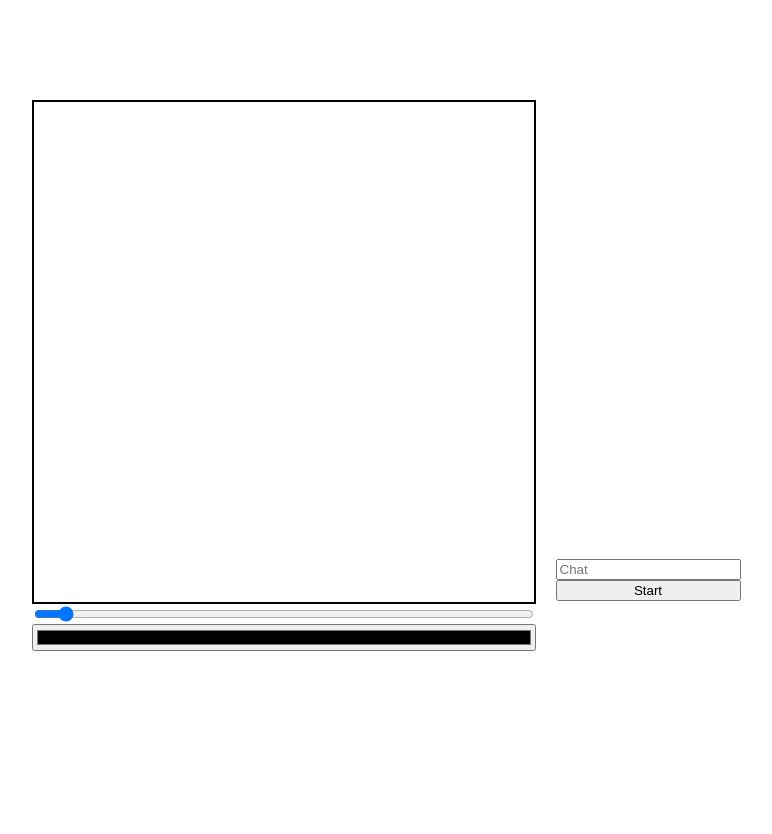
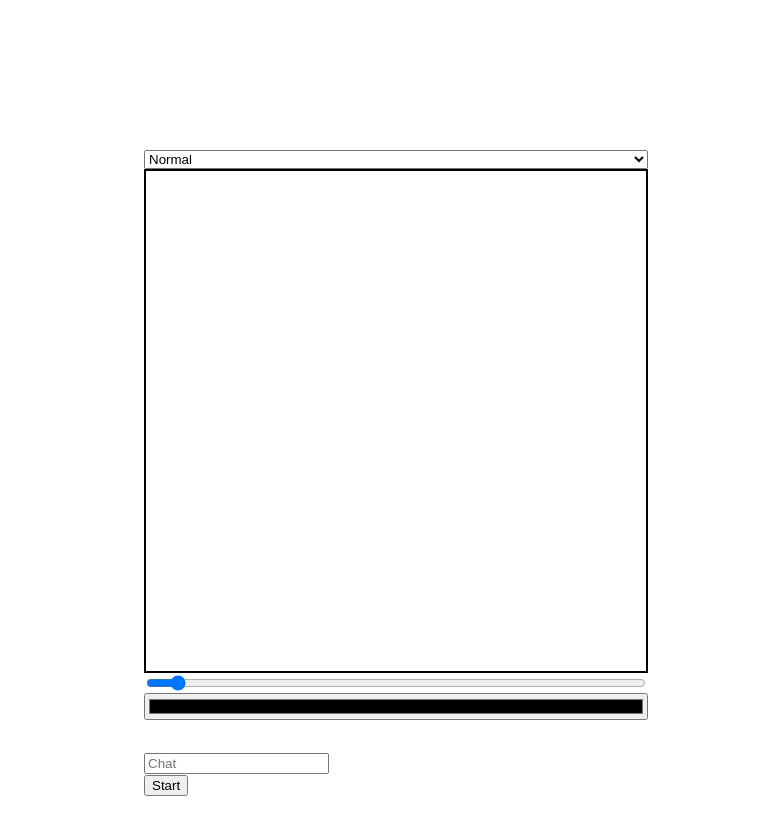
Before and after one commit to GriselSanchez/pixionary, a React (Create React App) app in the folder app/: page /game in a window 1280 px wide. Shown: the top 834 px of the page, without its empty margins (244-1016 px from the left). Before the commit the page ends 800 px from the top, so only its background shows below. Built offline with nearby package versions, Linux system fonts and the light colour scheme.

Commit message:
add canvas type select

```diff
--- a/app/src/App.tsx
+++ b/app/src/App.tsx
@@ -1,7 +1,7 @@
 import React, { useEffect, useState } from "react";
 import { BrowserRouter as Router, Switch, Route } from "react-router-dom";
 
-import { Canvas, Panel, PixelArtCanvas } from "./components";
+import { Panel, PixelArtCanvas } from "./components";
 import { socket, SocketContext, UserContext } from "./contexts";
 
 function App() {
@@ -48,11 +48,9 @@ function App() {
                   marginTop: "100px",
                 }}
               >
-                <Canvas />
                 <Panel />
               </div>
             </Route>
-            <Route path="/pixel" component={PixelArtCanvas} />
           </Switch>
         </Router>
       </SocketContext.Provider>
--- a/app/src/components/Panel/index.tsx
+++ b/app/src/components/Panel/index.tsx
@@ -1,8 +1,20 @@
-import { useEffect, useState, useContext } from "react";
+import { useEffect, useState, useContext, ReactElement } from "react";
 import { SocketContext, UserContext } from "../../contexts";
 
 import { NextTurnResponse } from "../../types";
+import { Canvas } from "../Canvas";
 import { Chat } from "../Chat";
+import { PixelArtCanvas } from "../PixelArtCanvas";
+
+enum CanvasTypeEnum {
+  Normal = "normal",
+  PixelArt = "pixel-art",
+}
+
+const canvasMap: Record<CanvasTypeEnum, ReactElement> = {
+  [CanvasTypeEnum.Normal]: <Canvas />,
+  [CanvasTypeEnum.PixelArt]: <PixelArtCanvas />,
+};
 
 const Panel = () => {
   const socket = useContext(SocketContext);
@@ -11,6 +23,9 @@ const Panel = () => {
   const [isTurn, setIsTurn] = useState(false);
   const [currentPlayer, setCurrentPlayer] = useState("");
   const [currentWord, setCurrentWord] = useState("");
+  const [canvasType, setCanvasType] = useState<CanvasTypeEnum>(
+    CanvasTypeEnum.Normal
+  );
 
   const setNextTurn = () => {
     socket.emit("next-turn");
@@ -35,6 +50,19 @@ const Panel = () => {
         margin: "50px 20px",
       }}
     >
+      <select
+        name="canvas-type"
+        onChange={(event) =>
+          setCanvasType(event.target.value as CanvasTypeEnum)
+        }
+      >
+        <option value={CanvasTypeEnum.Normal} selected>
+          Normal
+        </option>
+        <option value={CanvasTypeEnum.PixelArt}>Pixel Art</option>
+      </select>
+
+      {canvasMap[canvasType]}
       {isTurn && <p>{`Word to draw: ${currentWord}`}</p>}
       {isTurn ? (
         <p>Your turn</p>
@@ -42,10 +70,12 @@ const Panel = () => {
         <p>{currentPlayer && `Turn of ${currentPlayer}`}</p>
       )}
 
-      <Chat disabled={isTurn} />
-      <button onClick={setNextTurn}>
-        {currentPlayer ? "Next turn" : "Start"}
-      </button>
+      <div>
+        <Chat disabled={isTurn} />
+        <button onClick={setNextTurn}>
+          {currentPlayer ? "Next turn" : "Start"}
+        </button>
+      </div>
     </div>
   );
 };
--- a/app/src/components/PixelArtCanvas/hooks/useTable/index.tsx
+++ b/app/src/components/PixelArtCanvas/hooks/useTable/index.tsx
@@ -1,5 +1,6 @@
-import React, { ReactElement, useState } from "react";
+import React, { ReactElement, useContext, useEffect, useState } from "react";
 import styled from "styled-components";
+import { SocketContext } from "../../../../contexts";
 
 import { Point } from "../../../../types";
 
@@ -10,32 +11,31 @@ const StyledTd = styled.td<{ isColored?: boolean }>`
 type Event = React.MouseEvent<HTMLTableDataCellElement, MouseEvent>;
 
 export const useTable = (height: number, width: number) => {
+  const socket = useContext(SocketContext);
+
   const [isClicked, setIsClicked] = useState(false);
+  const [points, setPoints] = useState<Point[]>([]);
+
   const table: ReactElement[] = [];
 
-  // TODO: send from server
-  const points = [
-    { x: 5, y: 6 },
-    { x: 8, y: 2 },
-  ];
+  useEffect(() => {
+    socket.on("draw-pixel", (point: Point) => {
+      setPoints((prev) => [...prev, point]);
+    });
+  }, []);
 
-  const draw = (event: Event) => {
+  const draw = (event: Event, point: Point) => {
     event.currentTarget.style.backgroundColor = "black";
+    socket.emit("draw-pixel", point);
   };
 
   const onMouseDown = (point: Point) => (event: Event) => {
     setIsClicked(true);
-    draw(event);
-    // TODO: send point to server
-    console.log(point);
+    draw(event, point);
   };
 
   const onMouseOver = (point: Point) => (event: Event) => {
-    if (isClicked) {
-      draw(event);
-      // TODO: send point to server
-      console.log(point);
-    }
+    if (isClicked) draw(event, point);
   };
 
   const onMouseUp = (_: Event) => {
```
Also changed, not shown: 2 other files (tests, documents, lock files or other folders).
